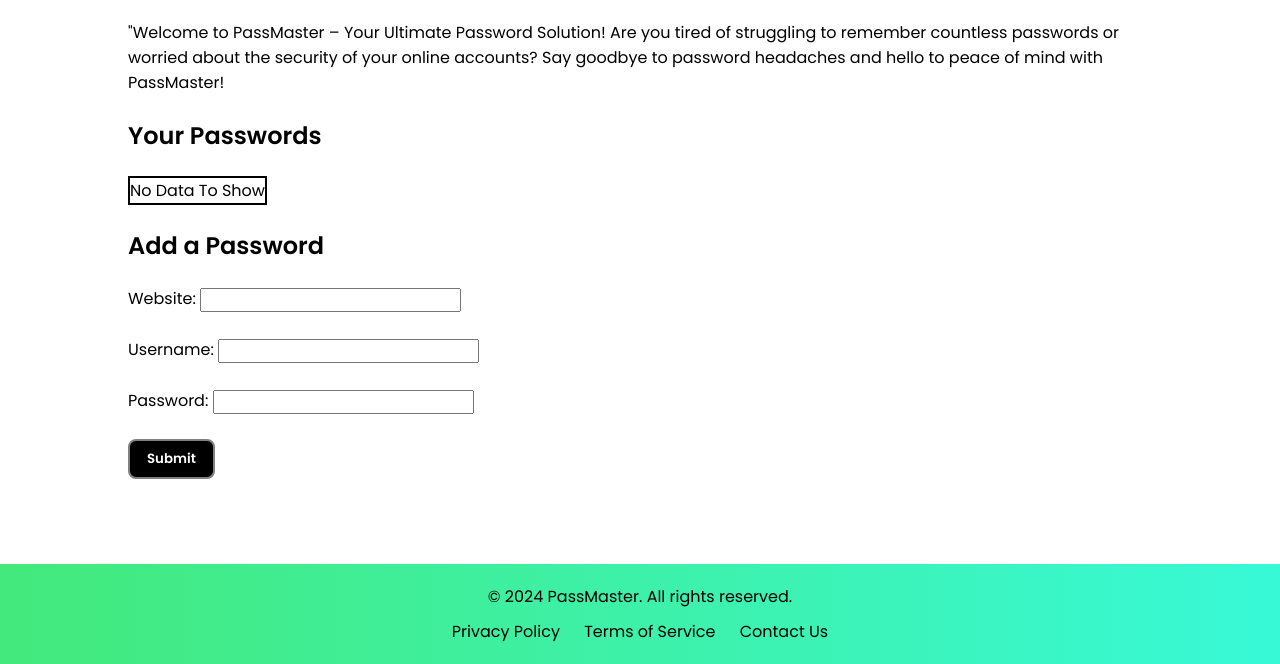
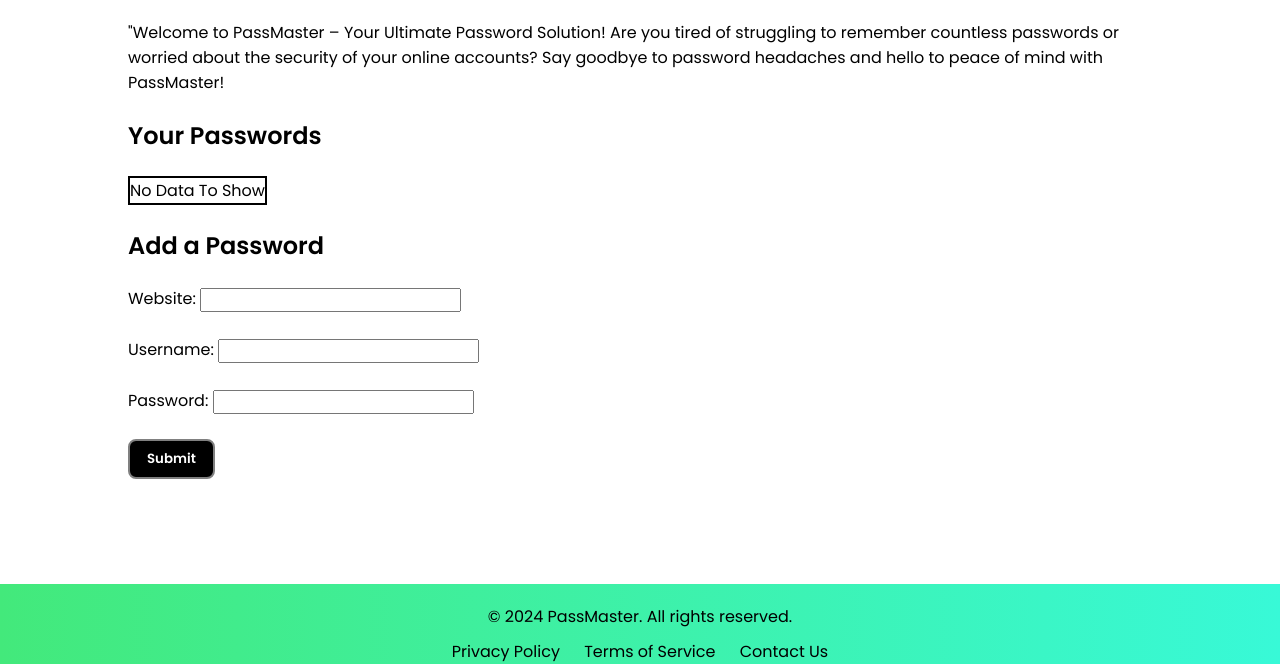
Before and after one commit to rounakranjan5/PassMaster, a plain HTML site: page index.html in a window 1280 px wide. Shown: the part 136-800 px from the top of the page. Drawn offline with Linux system fonts and the light colour scheme.

Commit message:
Updating styles.css

```diff
--- a/style.css
+++ b/style.css
@@ -93,6 +93,7 @@ footer {
     padding: 20px 0;
     text-align: center;
     width: 100%;
+    height: 40px;;
     position: fixed;
     bottom: 0;
 }
```
